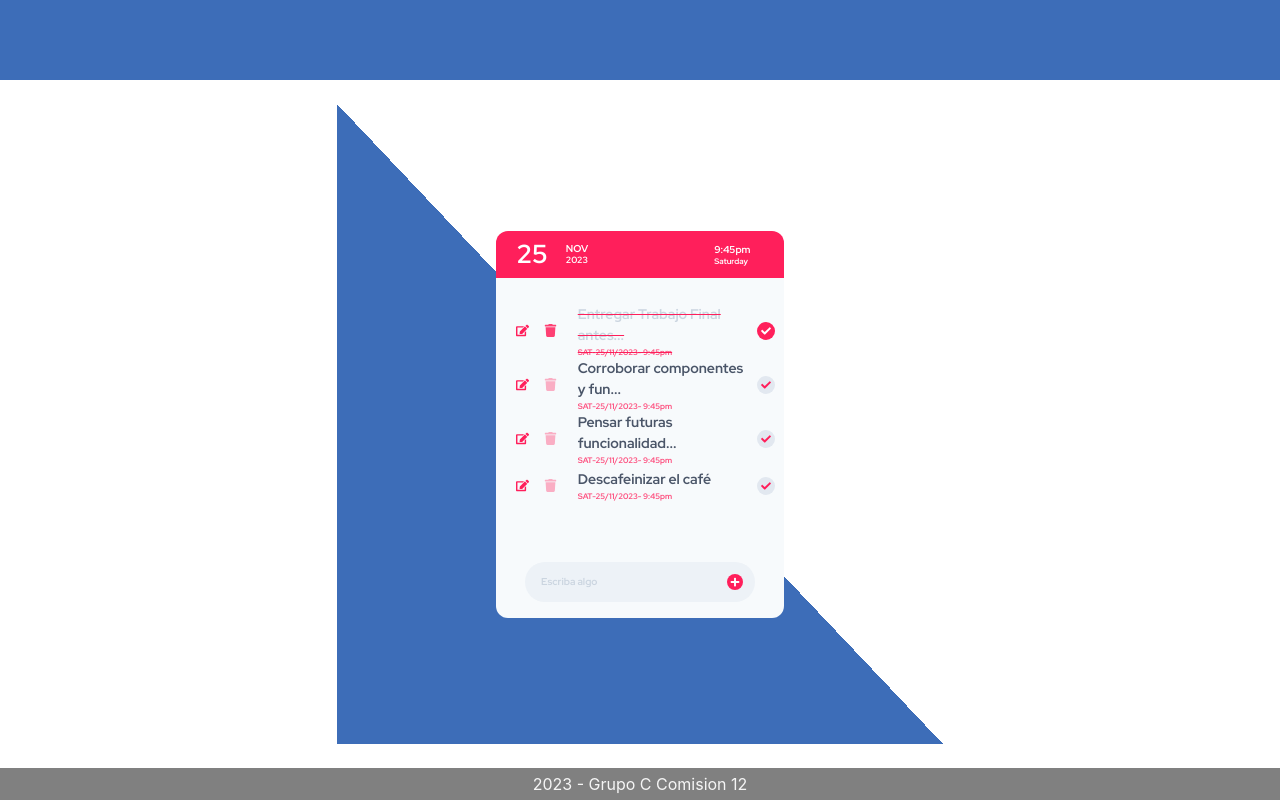
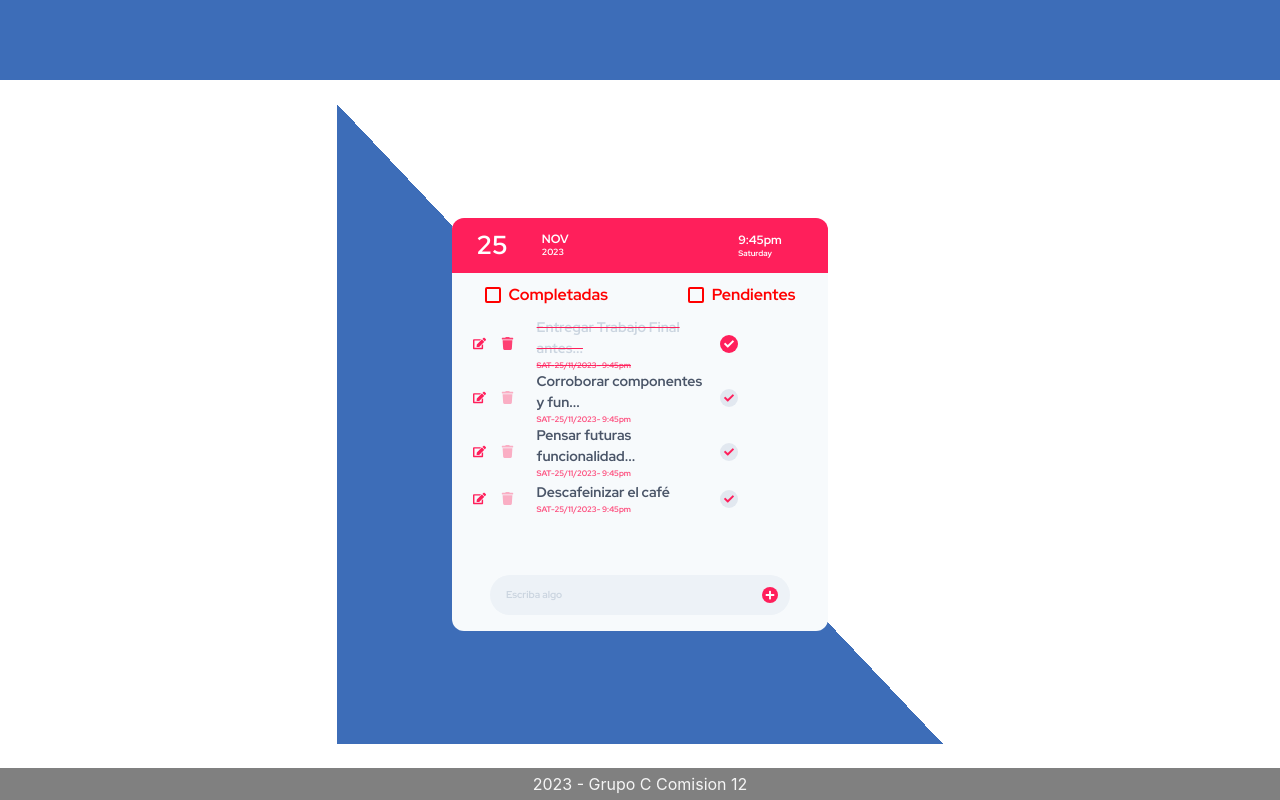
Before and after one commit to RodriiG28/ProyectoFinal.V.1, a React (Vite) app: page / in a window 1280 px wide. Built offline with nearby package versions, Linux system fonts and the light colour scheme.

Commit message:
agregado de readme y filtrado de tareas

```diff
--- a/src/Components/TaskList/TaskList.jsx
+++ b/src/Components/TaskList/TaskList.jsx
@@ -1,5 +1,5 @@
-import React from 'react';
-import { VStack, Text, Badge, HStack, Container, Grid, GridItem, Box } from '@chakra-ui/react';
+import React, { useState } from 'react';
+import { VStack, Text, Badge, HStack, Container, Grid, GridItem, Box, Checkbox,Flex,useBreakpointValue } from '@chakra-ui/react';
 import TaskItem from '../TaskItem/TaskItem';
 import TaskForm from '../TaskForm/TaskForm';
 import { GrStatusGood } from "react-icons/gr";
@@ -30,6 +30,21 @@ const trashIconSvg = (
 );
 
 function TaskList({ todos, handleTaskAction, agregarTarea }) {
+  const [showCompleted, setShowCompleted] = useState(false);
+  const [showUncompleted, setShowUncompleted] = useState(false);
+
+  const filteredTodos = todos.filter((todo) => {
+    if (showCompleted && showUncompleted) {
+      return true; // Mostrar todas las tareas
+    } else if (showCompleted) {
+      return todo.completed;
+    } else if (showUncompleted) {
+      return !todo.completed;
+    }
+    return true; // Si ambos checkboxes están desactivados, mostrar todas las tareas
+  });
+
+
   // Obtener la fecha actual
   const currentDate = new Date();
   // no permanente  ----- Date time zone -----
@@ -63,6 +78,15 @@ function TaskList({ todos, handleTaskAction, agregarTarea }) {
     weekday: 'long',
   }).format(currentDate);
 
+  const checkboxProps = {
+    borderColor: 'red',
+    fontFamily: 'Red Hat Display',
+    color: 'red',
+    alignItems: 'center',
+    fontSize: useBreakpointValue({ base: '10px', sm: '12px', md: '14px' }),
+    marginX: useBreakpointValue({ base: 2, sm: 4, md: 6, lg: 8, xl: 10 }),
+  };
+
   return (
     // Contenedor principal de la lista de tareas
     <VStack
@@ -79,7 +103,7 @@ function TaskList({ todos, handleTaskAction, agregarTarea }) {
       overflowY="auto"
     >
       {/* Encabezado de la lista con la fecha actual */}
-      <HStack w="100%" bg="rgb(255,31,91)" p="1" mb={'6'}>
+      <HStack w="100%" bg="rgb(255,31,91)" p="2" mb={'2'}>
         <Container color={'white'} maxH={'40px'} >
           {/* Un Grid para lograr la estructura y comportamiento deseado para el "header" de nuestra TDlist */}
           <Grid templateRows='repeat(1, 1fr)' templateColumns='repeat(5, 1fr)'
@@ -87,14 +111,44 @@ function TaskList({ todos, handleTaskAction, agregarTarea }) {
             <GridItem colSpan={1} colStart={1} colEnd={1} rowStart={1} >
               <Text fontSize={'26'}>{currentDate.getDate()}</Text></GridItem>
             <GridItem colSpan={1} colStart={2} colEnd={2} rowStart={1} textAlign={'initial'}>
-              <Text fontSize={'10'}>{mes}<Text mt={'-0.5'} fontSize={'9'}>{currentDate.getFullYear()}</Text></Text></GridItem>
+              <Text fontSize={'12'}>{mes}<Text mt={'-0.5'} fontSize={'9'}>{currentDate.getFullYear()}</Text></Text></GridItem>
             <GridItem colStart={5} colEnd={5} rowStart={1} rowEnd={1} alignItems={'flex-end'}>
-              <Text fontSize={'10'}> {hts}</Text>
+              <Text fontSize={'12'}> {hts}</Text>
               <Text mt={'-0.5'} fontSize={'8'}> {dia} </Text></GridItem>
           </Grid>
         </Container>
 
       </HStack>
+      <Flex
+        w="100%"
+
+        mb={2}
+        justifyContent="center"
+      >
+        {/* Checkbox para Completadas */}
+        <Checkbox
+          id="checkboxCompleted"
+          name="checkboxCompleted"
+          onChange={() => setShowCompleted(!showCompleted)}
+          isChecked={showCompleted}
+          ml={2}
+          {...checkboxProps}
+        >
+          Completadas
+        </Checkbox>
+
+        {/* Checkbox para Pendientes */}
+        <Checkbox
+          id="checkboxUncompleted"
+          name="checkboxUncompleted"
+          onChange={() => setShowUncompleted(!showUncompleted)}
+          isChecked={showUncompleted}
+          mr={2}
+          {...checkboxProps}
+        >
+          Pendientes
+        </Checkbox>
+      </Flex>
       <VStack minH={{ base: '30vh' }}>
         {/* Mensaje si no hay tareas */}
         {todos.length === 0 ? (
@@ -106,13 +160,10 @@ function TaskList({ todos, handleTaskAction, agregarTarea }) {
             <Text fontSize={{ base: '8px', sm: '9px', md: '11px', lg: '12px' }}>Puede agregar o descansar.</Text>
           </Badge>
         ) : (
-          <Box w='96%' >
-            <Grid templateColumns='repeat(1 , 1fr)' >
-              {/* // Mapeo de cada tarea para mostrarla con el componente TaskItem v .1 */}
-              {todos.map((todo) => (
-
+          <Box w='96%'>
+            <Grid templateColumns='repeat(1, 1fr)'>
+              {filteredTodos.map((todo) => (
                 <TaskItem ts={tmstamp} key={todo.id} todo={todo} handleTaskAction={handleTaskAction} />
-
               ))}
             </Grid>
           </Box>
```
Also changed, not shown: image.png (added), 1 other file (tests, documents, lock files or other folders).
